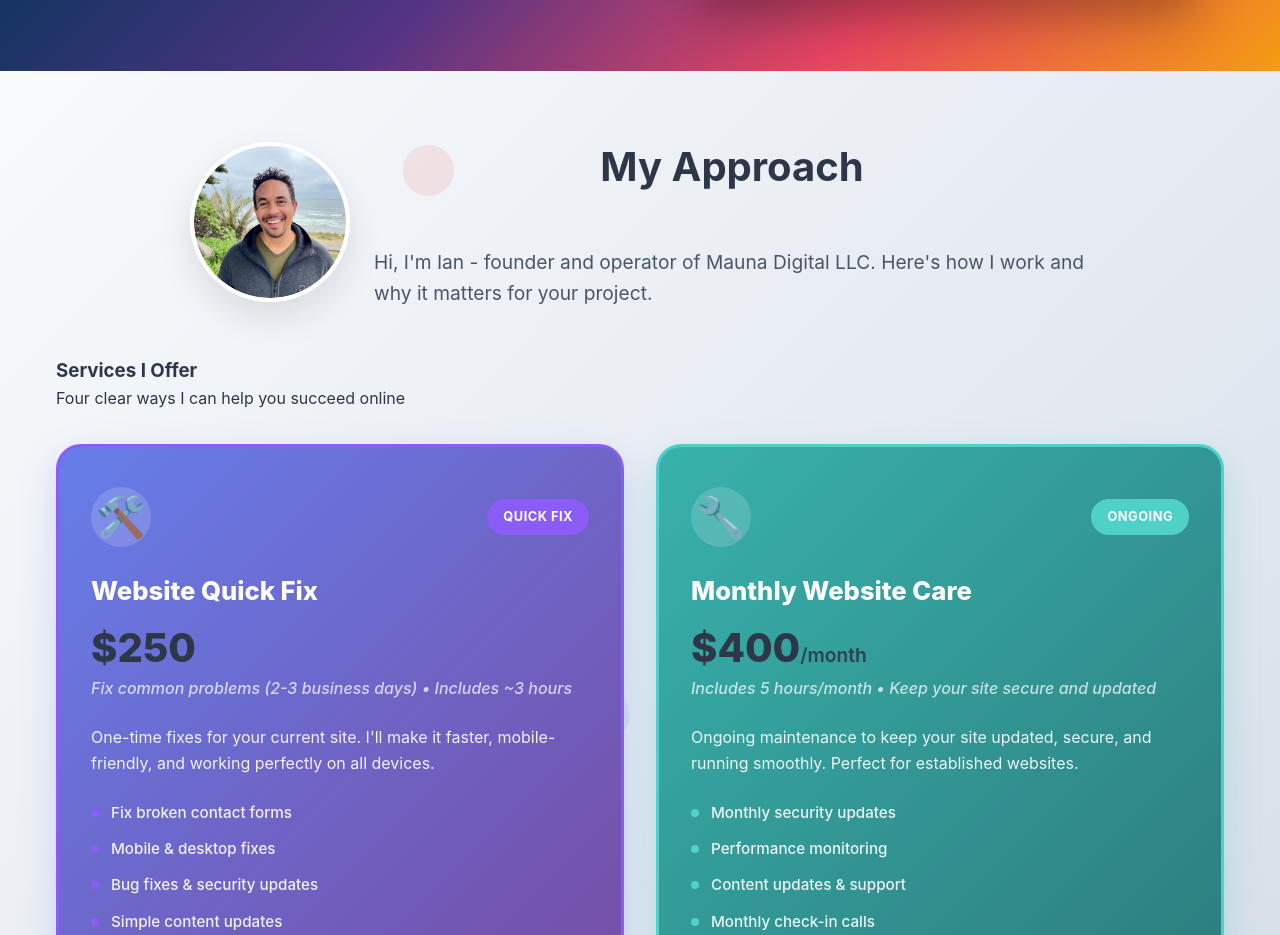
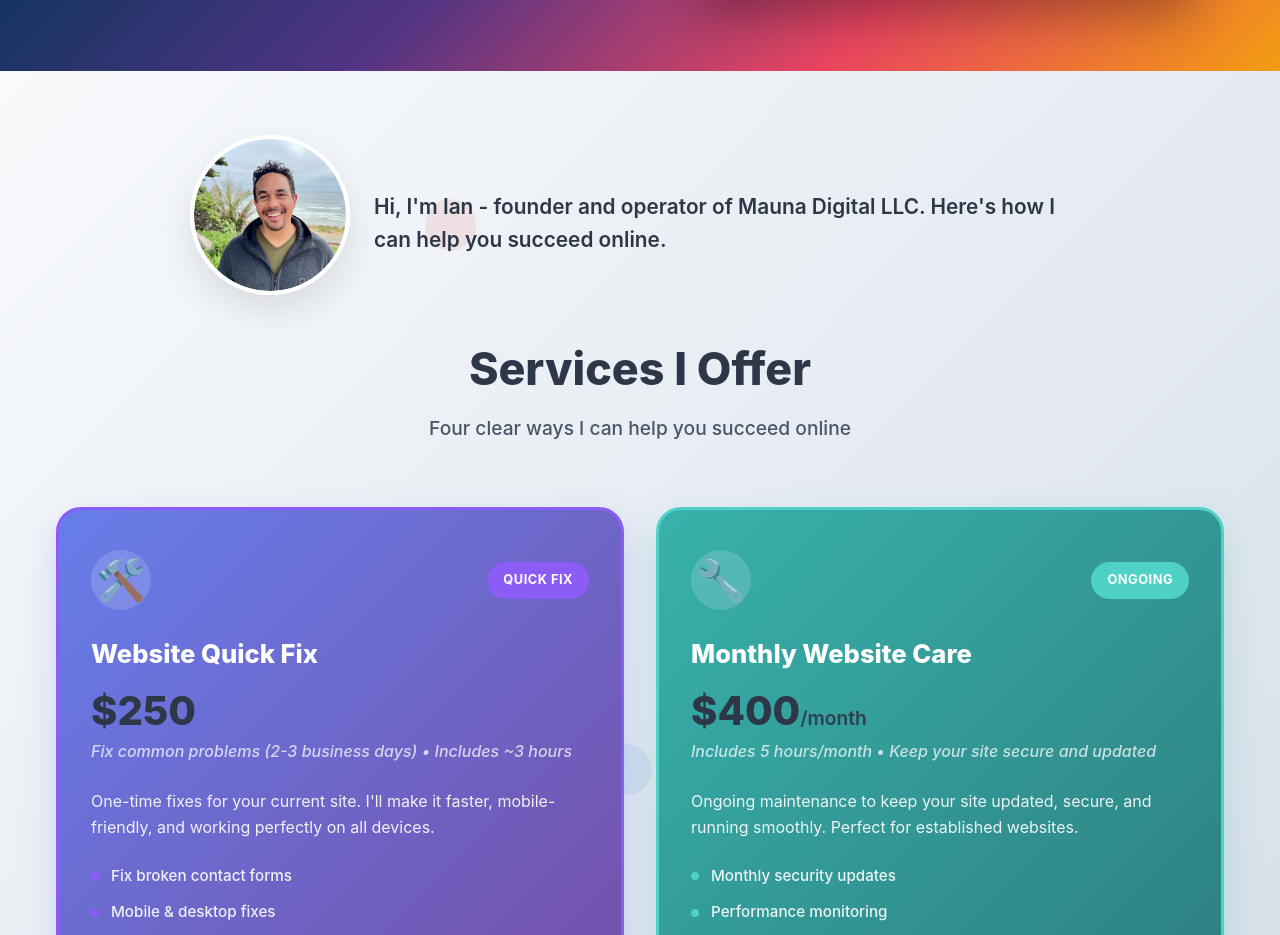
Before and after one commit to mriansabado/mauna-digital-website, a React (Vite) app: page / in a window 1280 px wide. Shown: the part 960-1895 px from the top of the page. Built offline with nearby package versions, Linux system fonts and the light colour scheme.

Commit message:
services I offer section updated

```diff
--- a/src/App.css
+++ b/src/App.css
@@ -910,10 +910,11 @@ section {
 }
 
 .services-subtitle {
-  font-size: 1.2rem;
-  color: #4a5568;
+  font-size: 1.3rem;
+  color: #2d3748;
   margin-top: 1rem;
   line-height: 1.6;
+  font-weight: 600;
 }
 
 .services-grid {
@@ -1274,6 +1275,27 @@ section {
   font-weight: 600;
 }
 
+/* Services Section Header */
+.services-section-header {
+  text-align: center;
+  margin: 3rem 0 2rem 0;
+}
+
+.services-title {
+  font-size: 2.8rem;
+  font-weight: 800;
+  color: #2d3748;
+  margin-bottom: 1rem;
+  line-height: 1.2;
+}
+
+.services-description {
+  font-size: 1.2rem;
+  color: #4a5568;
+  font-weight: 500;
+  margin: 0;
+}
+
 /* Pricing Section */
 .pricing {
   background: #f8fafc;
--- a/src/App.tsx
+++ b/src/App.tsx
@@ -216,14 +216,13 @@ function App() {
             <div className="services-intro">
               <img src={profilePhoto} alt="Ian Sabado" className="services-profile-photo" />
               <div className="intro-content">
-                <h2 className="section-title">My Approach</h2>
-                <p className="services-subtitle">Hi, I'm Ian - founder and operator of Mauna Digital LLC. Here's how I work and why it matters for your project.</p>
+                <p className="services-subtitle">Hi, I'm Ian - founder and operator of Mauna Digital LLC. Here's how I can help you succeed online.</p>
               </div>
             </div>
           </div>
 
           <div className="services-section-header">
-            <h3 className="services-title">Services I Offer</h3>
+            <h2 className="services-title">Services I Offer</h2>
             <p className="services-description">Four clear ways I can help you succeed online</p>
           </div>
 
```
